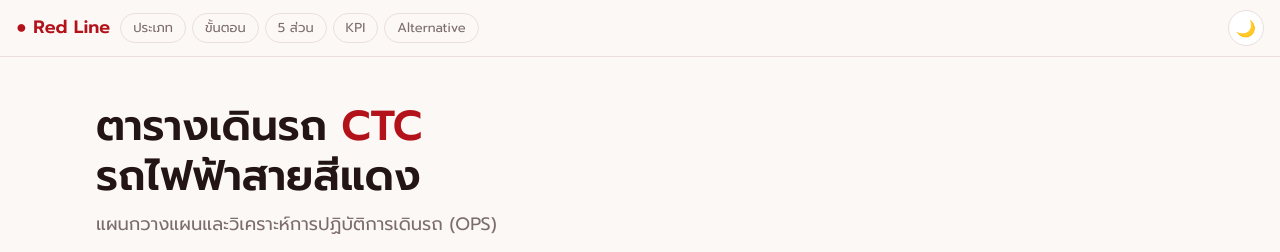
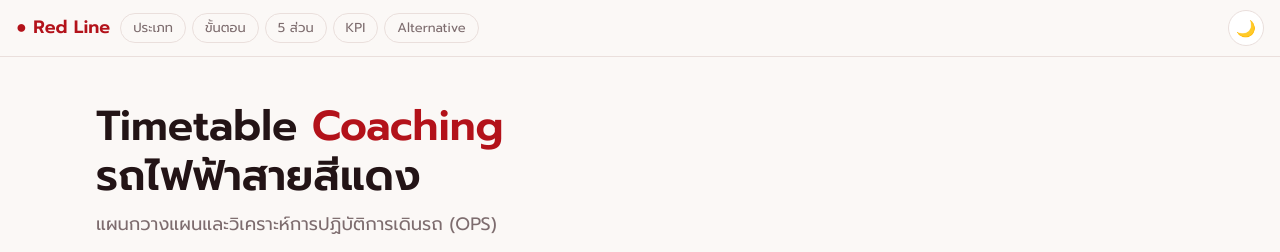
Before and after one commit to Panuwat249/Coaching-Railway, a plain HTML site: page index.html in a window 1280 px wide. Shown: the top 252 px of the page. Drawn offline with Linux system fonts and the light colour scheme.

Commit message:
Update index.html

```diff
--- a/index.html
+++ b/index.html
@@ -3,7 +3,7 @@
 <head>
 <meta charset="utf-8">
 <meta name="viewport" content="width=device-width, initial-scale=1, viewport-fit=cover">
-<title>Coaching Timetable (OPA)</title>
+<title>Timetable Coaching (OPA)</title>
 <link href="https://fonts.googleapis.com/css2?family=Prompt:wght@300;400;500;600&display=swap" rel="stylesheet">
 <style>
 :root{--bg:#fbf8f6;--cd:#fff;--ink:#231416;--mut:#7d6c6e;--red:#b3121a;--ln:#eadfdc;--sf:#f5ecea;--gd:#c89b3c;box-sizing:border-box;padding-top:env(safe-area-inset-top,0px);padding-bottom:env(safe-area-inset-bottom,0px)}
@@ -47,7 +47,7 @@ footer{text-align:center;color:var(--mut);font-size:13px;padding:50px 16px 30px}
 </head>
 <body>
 <header><b>● Red Line</b><nav><a href="#s1">ประเภท</a><a href="#s2">ขั้นตอน</a><a href="#s3">5 ส่วน</a><a href="#s4">KPI</a><a href="#s5">Alternative</a></nav><button id="th" aria-label="สลับโหมดสว่าง/มืด">🌙</button></header>
-<div class="hero"><h1>ตารางเดินรถ <em>CTC</em><br>รถไฟฟ้าสายสีแดง</h1><p>แผนกวางแผนและวิเคราะห์การปฏิบัติการเดินรถ (OPS)</p></div>
+<div class="hero"><h1>Timetable <em>Coaching</em><br>รถไฟฟ้าสายสีแดง</h1><p>แผนกวางแผนและวิเคราะห์การปฏิบัติการเดินรถ (OPS)</p></div>
 
 <section class="sec" id="s1"><h2><i>01</i>ตารางเดินรถ 2 ประเภท</h2><p class="sub">ข้อมูลเดียวกัน แต่ใช้คนละคน คนละความละเอียด</p>
 <div class="pair">
```
